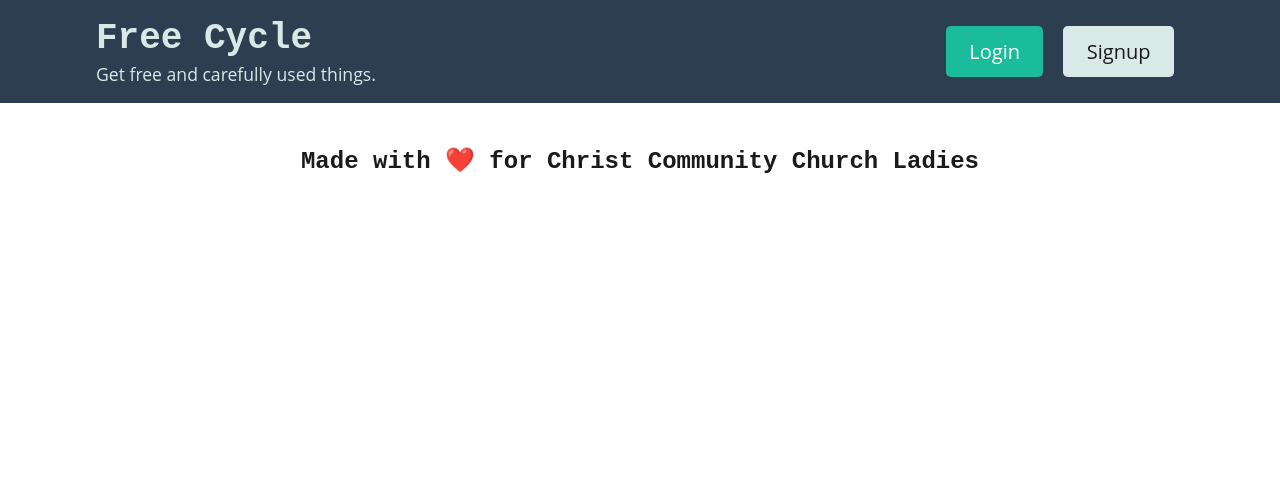
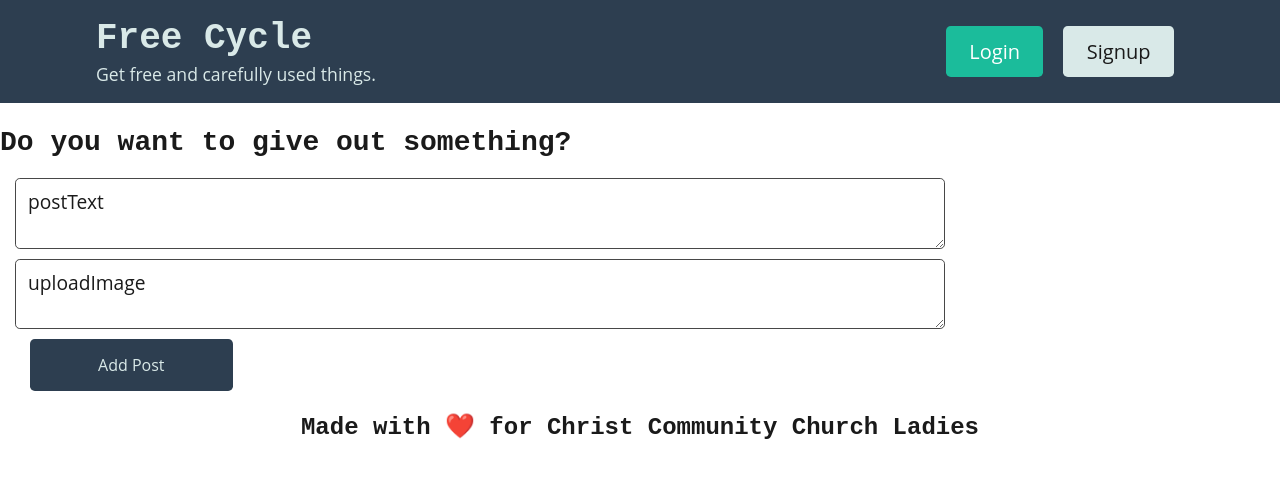
Before and after one commit to Vickyb94/free-cycle, a React (Create React App) app in the folder client/: page / in a window 1280 px wide. Shown: the top 478 px of the page. Built offline with nearby package versions, Linux system fonts and the light colour scheme; the HTML template or start-up script is replaced by a standard one.

Commit message:
created the post form in the component folder

```diff
--- /dev/null
+++ b/client/src/components/PostForm.js
@@ -0,0 +1,31 @@
+import React from 'react'
+
+const PostForm = () => {
+  return (
+    <div>
+      <h3>Do you want to give out something?</h3>
+      <form className="flex-row justify-center justify-space-between-md align-center">
+        <div className="col-12 col-lg-9">
+          <textarea
+            name="postText"
+            placeholder="Here is an item I want to give out..."
+            value="postText"  className="form-input w-100">
+          </textarea>
+          <textarea
+            name="uploadImage"
+            placeholder="Here is an item I want to give out..."
+            value="uploadImage"
+            className="form-input w-100">
+          </textarea>
+          <div className="col-12 col-lg-3">
+              <button className="btn btn-primary btn-block py-3" type="submit">
+                Add Post
+              </button>
+            </div>
+        </div>
+      </form>
+    </div>
+  )
+}
+
+export default PostForm
--- a/client/src/pages/Home.js
+++ b/client/src/pages/Home.js
@@ -1,11 +1,13 @@
 import React from 'react';
 import Header from '../components/Header';
 import Footer from '../components/Footer';
+import PostForm from '../components/PostForm'
 
 const Home = () => {
   return (
     <div>
        <Header />
+       <PostForm />
        <Footer />
     </div>
   )
```
Also changed, not shown: client/src/components/PostFom.js (deleted, +0 -9 lines).
